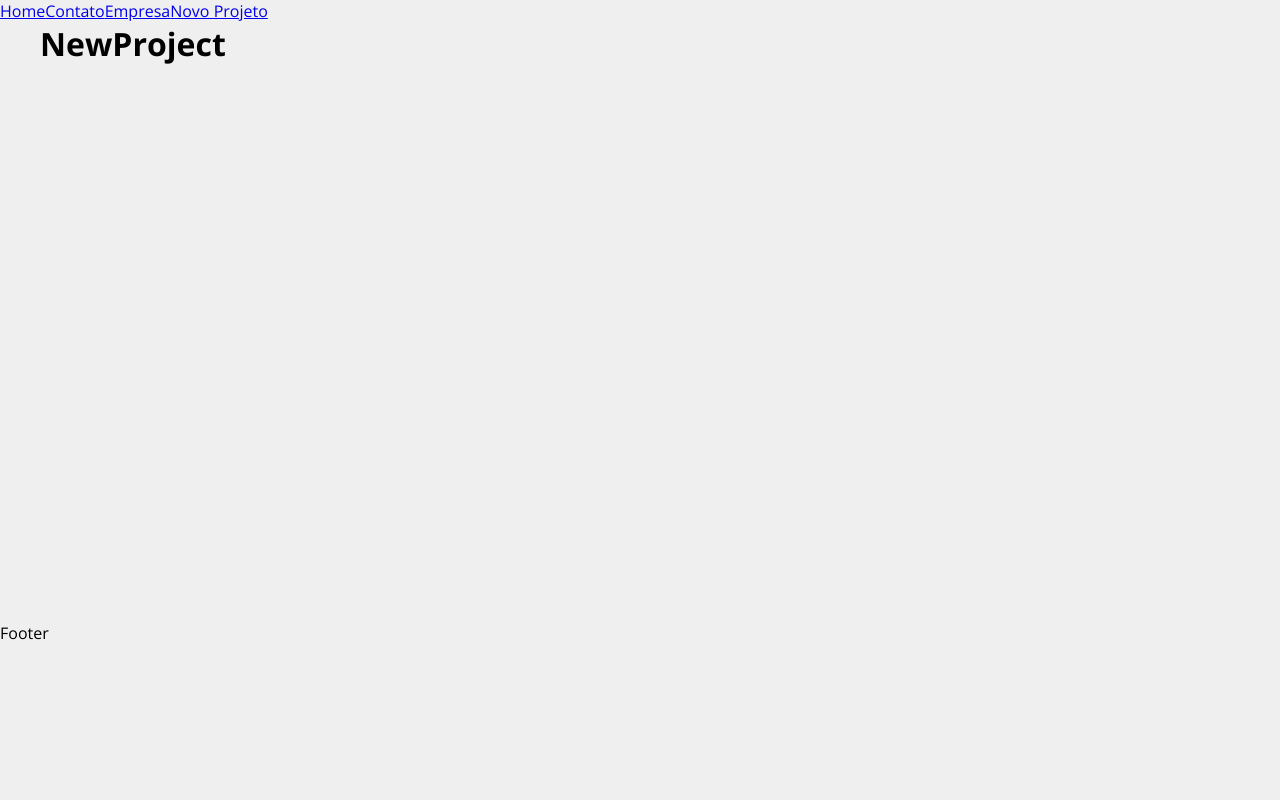
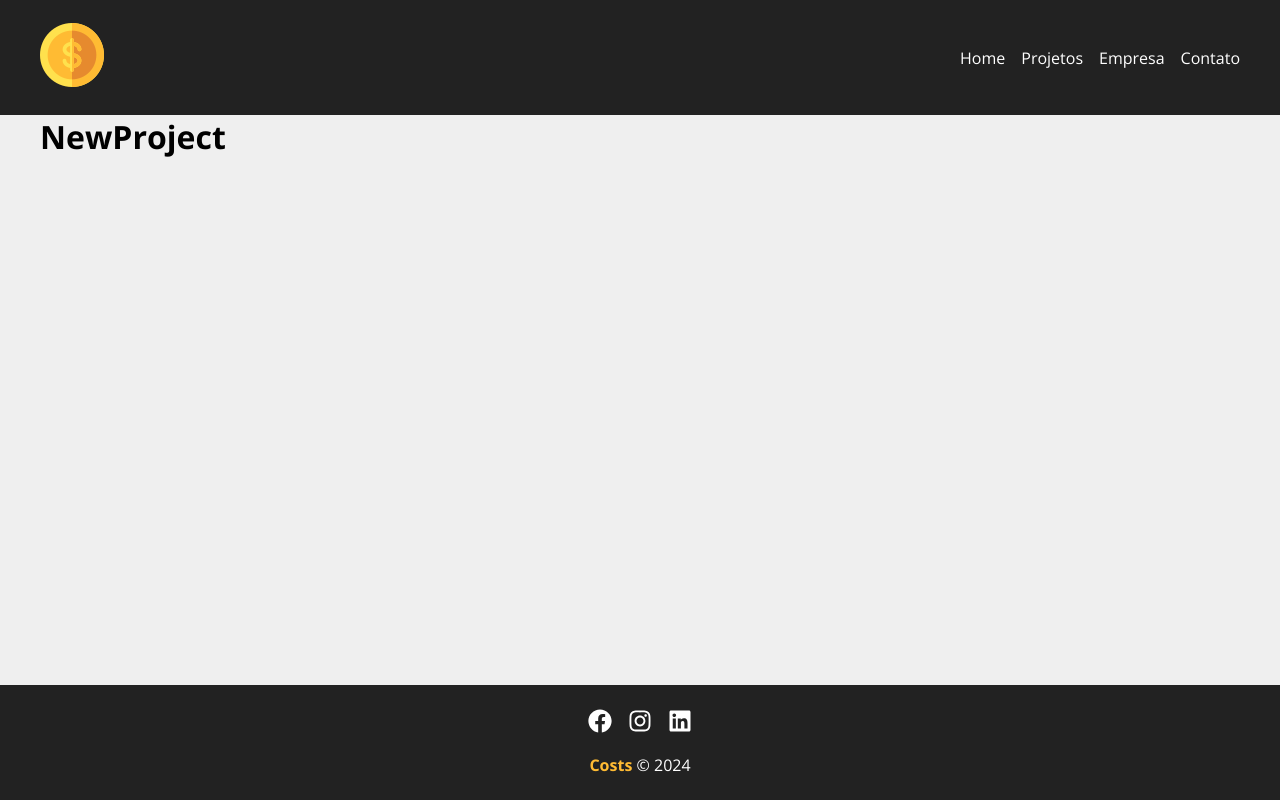
Before and after one commit to MateusFS99/Costs, a React (Create React App) app: page /newproject in a window 1280 px wide. Built offline with nearby package versions, Linux system fonts and the light colour scheme.

Commit message:
- Feat: Navbar / Footer

```diff
--- a/src/App.jsx
+++ b/src/App.jsx
@@ -6,6 +6,8 @@ import NewProject from './pages/NewProject'
 
 import Container from './components/layout/Container'
 import Navbar from './components/layout/Navbar'
+import Footer from './components/layout/Footer'
+import Projects from './pages/Projects'
 
 function App() {
   return (
@@ -15,13 +17,14 @@ function App() {
       <Container customClass="min-heigth">
         <Routes>
           <Route path="/" element={<Home />} />
+          <Route path="/projects" element={<Projects />} />
+          <Route path="/company" element={<Company />} />
           <Route path="/contact" element={<Contact />} />
-          <Route path="/company" element={<Company />} />
           <Route path="/newproject" element={<NewProject />} />
         </Routes>
       </Container>
 
-      <p>Footer</p>
+      <Footer />
     </Router>
   )
 }
--- a/src/components/layout/Footer.jsx
+++ b/src/components/layout/Footer.jsx
@@ -1,5 +1,26 @@
+import { FaFacebook, FaInstagram, FaLinkedin } from 'react-icons/fa'
+
+import styles from './Footer.module.css'
+
 function Footer() {
-  return <div>aoba</div>
+  return (
+    <footer className={styles.footer}>
+      <ul className={styles.socialList}>
+        <li>
+          <FaFacebook />
+        </li>
+        <li>
+          <FaInstagram />
+        </li>
+        <li>
+          <FaLinkedin />
+        </li>
+      </ul>
+      <p className={styles.copyRight}>
+        <span>Costs</span> &copy; 2024
+      </p>
+    </footer>
+  )
 }
 
 export default Footer
--- a/src/components/layout/Footer.module.css
+++ b/src/components/layout/Footer.module.css
@@ -0,0 +1,34 @@
+.footer {
+  padding: 3em;
+  width: 100%;
+  height: 115px;
+  position: absolute;
+  bottom: 0;
+  display: flex;
+  flex-direction: column;
+  justify-content: center;
+  align-items: center;
+  gap: 1rem;
+  background-color: #222;
+  color: #fff;
+
+  .socialList {
+    display: flex;
+    list-style: none;
+    gap: 1em;
+
+    li:hover {
+      color: #ffbb33;
+    }
+
+    svg {
+      font-size: 1.5em;
+      cursor: pointer;
+    }
+  }
+
+  .copyRight span {
+    font-weight: bold;
+    color: #ffbb33;
+  }
+}
--- a/src/components/layout/Navbar.jsx
+++ b/src/components/layout/Navbar.jsx
@@ -1,13 +1,33 @@
 import { Link } from 'react-router-dom'
+
+import Container from './Container'
+
+import styles from './Navbar.module.css'
+import logo from '../../images/costs_logo.png'
 
 function Navbar() {
   return (
-    <div>
-      <Link to="/">Home</Link>
-      <Link to="/contact">Contato</Link>
-      <Link to="/company">Empresa</Link>
-      <Link to="/newproject">Novo Projeto</Link>
-    </div>
+    <nav className={styles.navbar}>
+      <Container>
+        <Link to="/">
+          <img src={logo} alt="Costs" />
+        </Link>
+        <ul className={styles.list}>
+          <li className={styles.item}>
+            <Link to="/">Home</Link>
+          </li>
+          <li className={styles.item}>
+            <Link to="/projects">Projetos</Link>
+          </li>
+          <li className={styles.item}>
+            <Link to="/company">Empresa</Link>
+          </li>
+          <li className={styles.item}>
+            <Link to="/contact">Contato</Link>
+          </li>
+        </ul>
+      </Container>
+    </nav>
   )
 }
 
--- a/src/components/layout/Navbar.module.css
+++ b/src/components/layout/Navbar.module.css
@@ -0,0 +1,26 @@
+.navbar {
+  height: 115px;
+  display: flex;
+  justify-content: space-between;
+  align-items: center;
+  background-color: #222;
+  padding: 1em;
+
+  .list {
+    display: flex;
+    list-style: none;
+    align-items: center;
+    gap: 1em;
+
+    .item {
+      a {
+        color: #fff;
+        text-decoration: none;
+      }
+
+      a:hover {
+        color: #ffbb33;
+      }
+    }
+  }
+}
--- /dev/null
+++ b/src/pages/Projects.jsx
@@ -0,0 +1,5 @@
+function Projects() {
+  return <h1>Projects</h1>
+}
+
+export default Projects
```
Also changed, not shown: package.json (line endings or trailing spaces).
